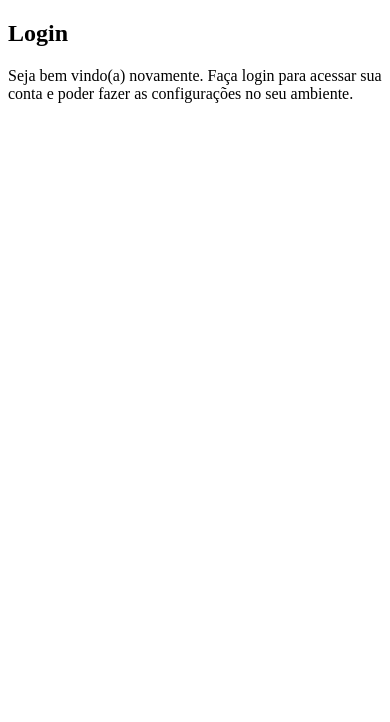
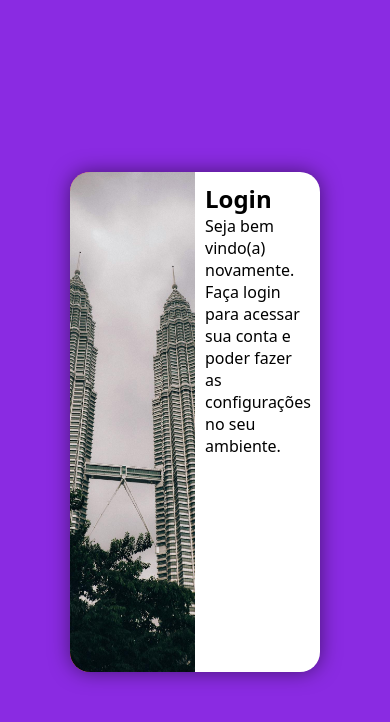
Before and after one commit to JefersonMartins99/projeto-login, a plain HTML site: page index.html in a window 390 px wide. Drawn offline with Linux system fonts and the light colour scheme.

Commit message:
media queries para outras telas

```diff
--- /dev/null
+++ b/estilos/media-query.css
@@ -0,0 +1,61 @@
+@charset "UTF-8";
+
+
+
+*{
+    padding: 0px;
+    margin: 0px;
+}
+
+@media screen and (min-width:768px) and (max-width :992px) {
+
+    body{
+
+        background-image: linear-gradient(to top , rgb(68, 153, 170),#5f2c82);
+    }
+
+    section#login {
+        width: 80vw;
+    }
+}
+
+section#login>div#imagem{
+    float: left;
+    width:30% ;
+    height: 100%;
+}
+
+section#login>div#formulario{
+
+    float: right;
+    width: 70%;
+}
+
+@media screen and (min-width:992px) {
+
+body{
+
+    background-image: linear-gradient(to top , rgb(68, 153, 170),#5f2c82);
+
+
+    }
+section#login{
+    width: 950px;
+    }
+
+}
+
+section#login>div#imagem{
+    float:left ;
+    width: 50%;
+    height: 100%;
+
+
+}
+
+section#login>div#formulario{
+    float:right ;
+    width: 50%;
+
+
+}
--- a/estilos/style.css
+++ b/estilos/style.css
@@ -1 +1,50 @@
 @charset "UTF-8";
+
+
+*{
+    font-family: system-ui, -apple-system, BlinkMacSystemFont, 'Segoe UI', Roboto, Oxygen, Ubuntu, Cantarell, 'Open Sans', 'Helvetica Neue', sans-serif;
+    padding: 0px;
+    margin: 0px;
+    box-sizing:border-box;
+}
+
+body, html{
+    background-color: blueviolet;
+    height: 100vh;
+    width: 100vw;
+}
+
+main{
+
+    position: relative;
+    height: 100vh;
+    width: 100vw;
+}
+
+section#login{
+    position: absolute;
+    top: 50%;
+    left: 50%;
+    transform: translate(-50%,-50%);
+    background-color: white;
+    width: 250px;
+    height: 500px;
+    border-radius: 20px;
+    overflow: hidden;
+    box-shadow: 0px 0px 20px rgba(0, 0, 0, 0.5);
+}
+
+section#login>div#imagem {
+     display: block;
+     background: crimson url(../imagens/pexels-saad-alawi-123396395-28845089.jpg) no-repeat;
+     background-size: cover;
+     background-position: center center;
+     height: 200px;
+
+}
+
+section#login>div#formulario{
+
+    display: block;
+    padding: 10px;
+}
--- a/index.html
+++ b/index.html
@@ -5,6 +5,7 @@
     <meta name="viewport" content="width=device-width, initial-scale=1.0">
     <title>Login</title>
     <link rel="stylesheet" href="estilos/style.css">
+    <link rel="stylesheet" href="estilos/media-query.css">
 </head>
 <body>
     <main>
@@ -14,7 +15,7 @@
 
             </div>
 
-            <div id="formulaio">
+            <div id="formulario">
                 <h1>Login</h1>
                 <p>Seja bem vindo(a) novamente. Faça login para acessar sua conta  e poder fazer as configurações no seu ambiente.</p>
                 <form action="longin.php" method="post">
```
